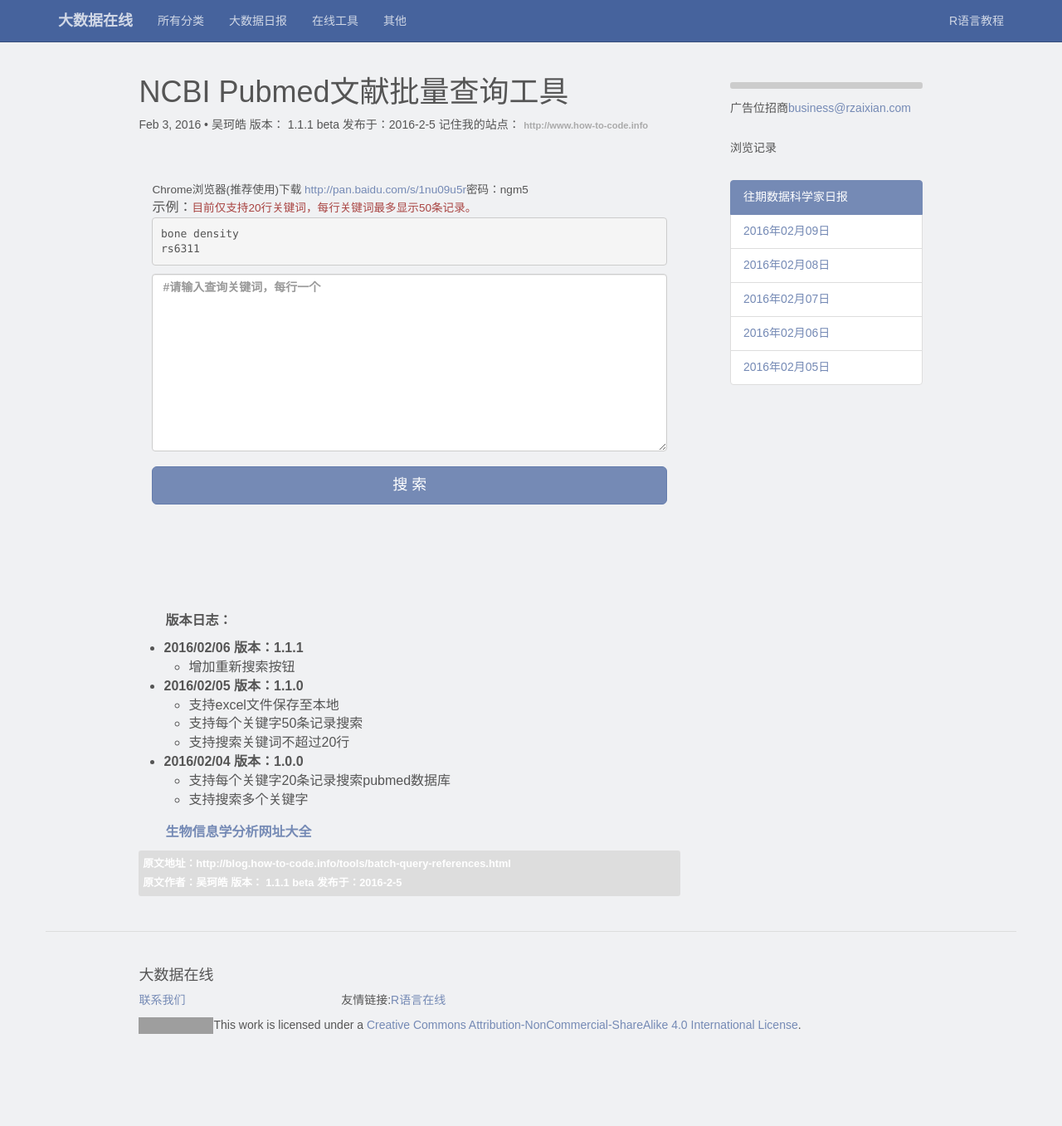
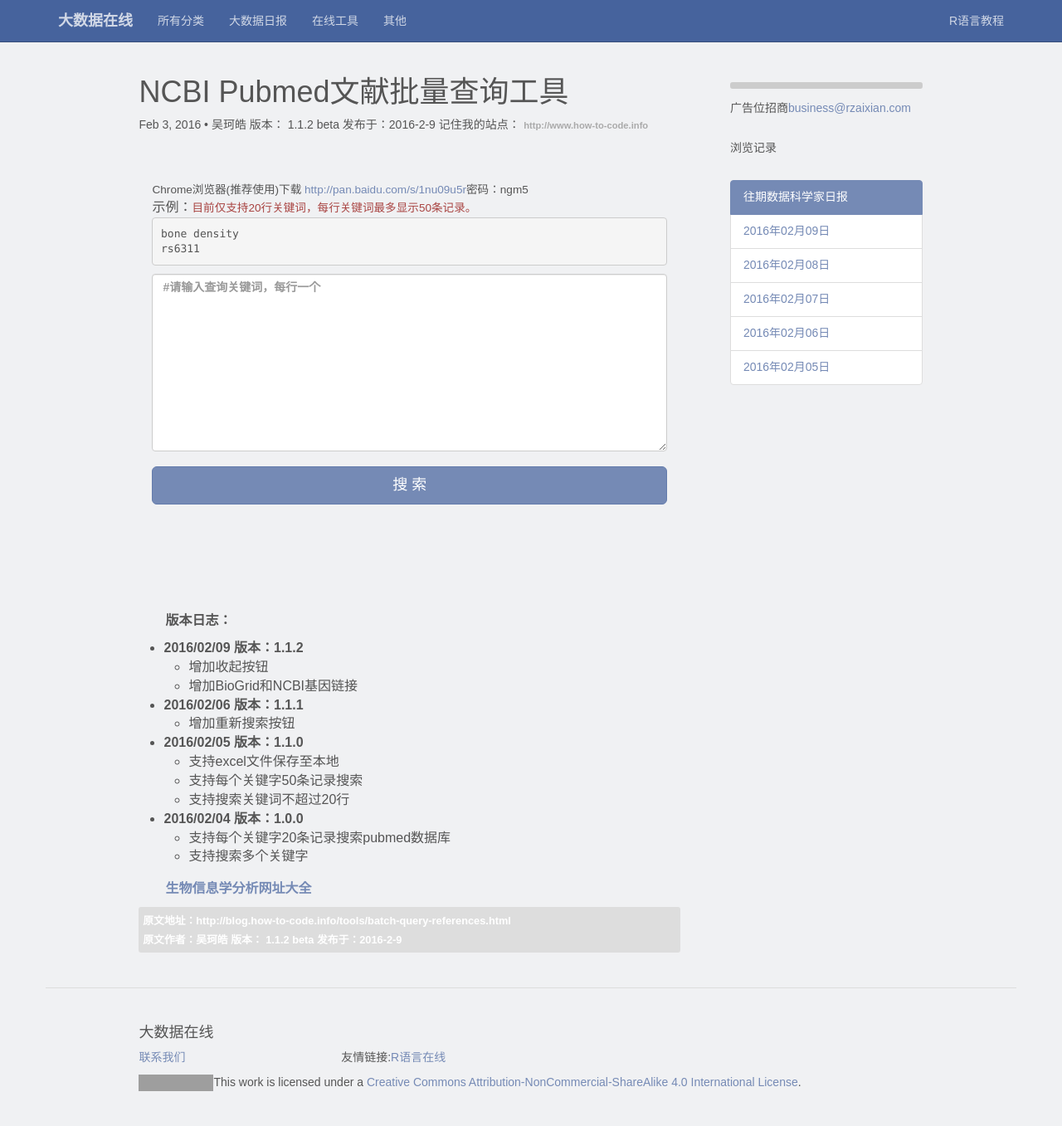
Before and after one commit to fun360/fun360, a Jekyll site: the page built from _posts/tools/2016-02-03-batch-query-references.markdown, in a window 1280 px wide. Shown: the whole page at 83% size. Built offline with Jekyll 4.4.1, drawn with Linux system fonts in a browser that asks for light colours; comment, search, counter and statistics services are not loaded; before the commit the page ends 1288 px from its top, so only the background shows below that; grey boxes are pictures that could not be loaded.

Commit message:
add ncbi gene

```diff
--- a/_posts/tools/2016-02-03-batch-query-references.markdown
+++ b/_posts/tools/2016-02-03-batch-query-references.markdown
@@ -2,7 +2,7 @@
 layout: post
 title:  "NCBI Pubmed文献批量查询工具"
 date:   2016-02-03 12:13:00
-author: 吴珂皓 版本： 1.1.1 beta 发布于：2016-2-5
+author: 吴珂皓 版本： 1.1.2 beta 发布于：2016-2-9
 categories: tools
 keywords: NCBI文献批量查询
 excerpt:
@@ -96,6 +96,11 @@
 </div>
 
 **版本日志：**
+
+  - **2016/02/09 版本：1.1.2**
+     - 增加收起按钮
+     - 增加BioGrid和NCBI基因链接
+
   - **2016/02/06 版本：1.1.1**
      - 增加重新搜索按钮
 
```
